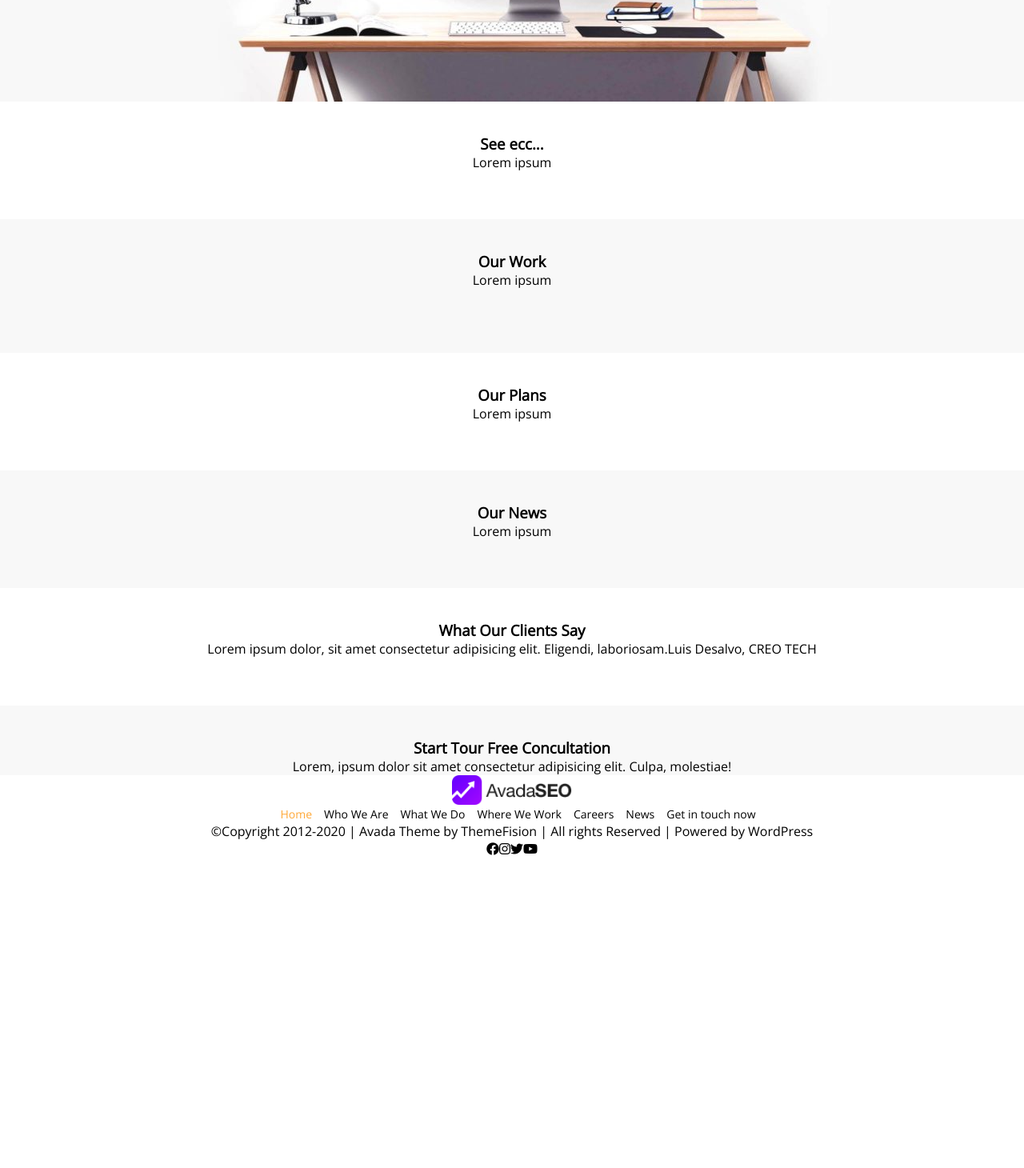
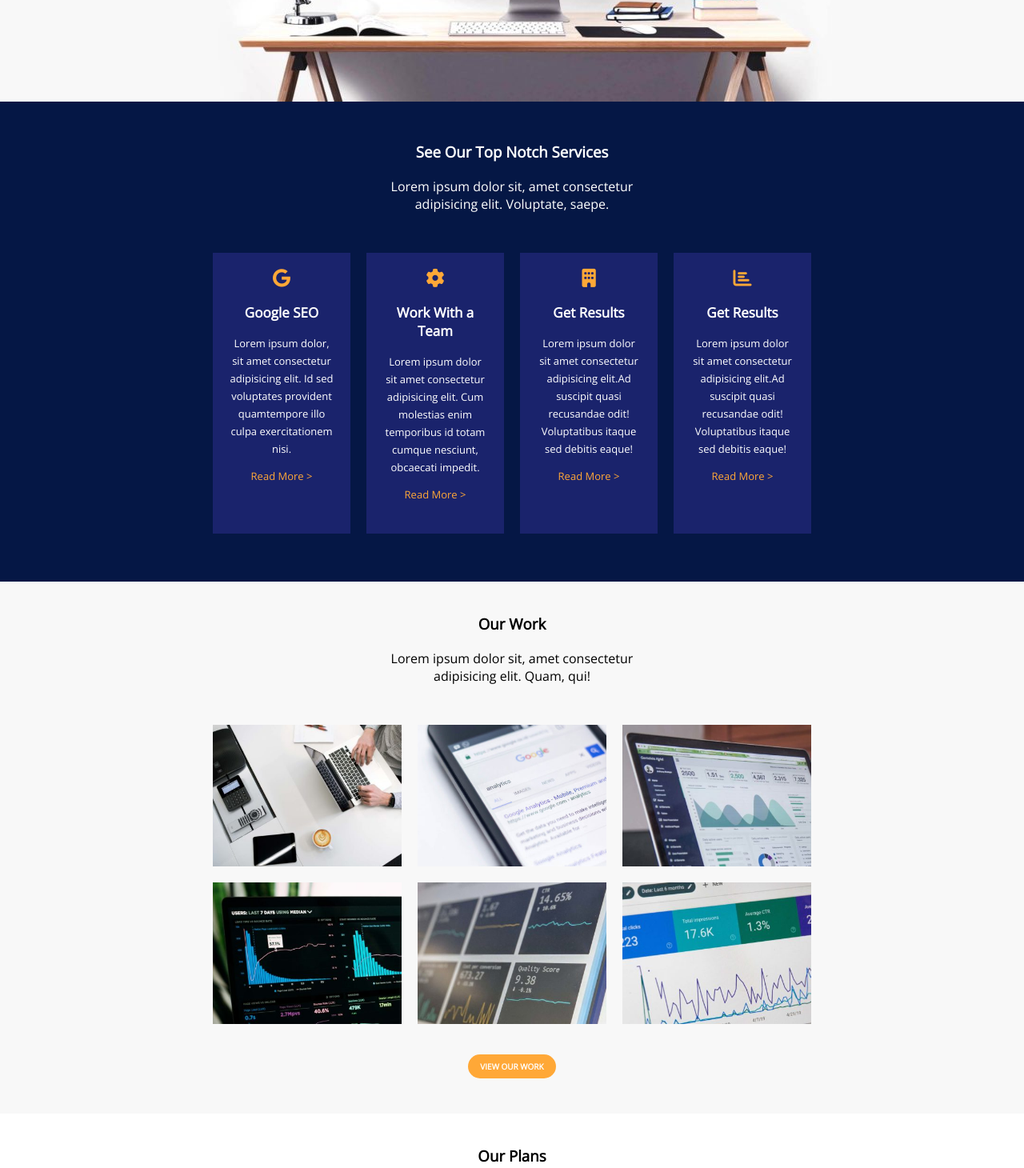
Before and after one commit to nicolofossati/proj-html-vuejs, a Vue app: page / in a window 1280 px wide. Shown: the part 1320-2780 px from the top of the page at 80% size. Before the commit the page ends 2392 px from the top, so only its background shows below. Built offline with nearby package versions, Linux system fonts and the light colour scheme.

Commit message:
Our-work Section completa

```diff
--- a/src/components/Card.vue
+++ b/src/components/Card.vue
@@ -1,7 +1,24 @@
 <!-- Bottone arancione -->
 <template>
-    <div class="card">
-        <i :class="'fa-solid fa-' + icon"></i>
+    <!-- Il primo tipo di Card (bianco)-->
+    <div class="card" id="first-card" v-if="cardtype == 'first'">
+        <i v-if="icon == 'google'" :class="'fa-brands fa-' + icon"></i>
+        <i v-else :class="'fa-solid fa-' + icon"></i>
+        <h4>{{ title }}</h4>
+        <span>{{ content }}</span>
+    </div>
+    <!-- Il secondo tipo di Card (blu)-->
+    <div class="card" id="second-card" v-else-if="cardtype == 'second'">
+        <i v-if="icon == 'google'" :class="'fa-brands fa-' + icon"></i>
+        <i v-else :class="'fa-solid fa-' + icon"></i>
+        <h4>{{ title }}</h4>
+        <span>{{ content }}</span>
+        <span class="read-more">Read More ></span>
+    </div>
+    <!-- Il primo tipo di Card (bianco)-->
+    <div class="card" id="third-card" v-else>
+        <i v-if="icon == 'google'" :class="'fa-brands fa-' + icon"></i>
+        <i v-else :class="'fa-solid fa-' + icon"></i>
         <h4>{{ title }}</h4>
         <span>{{ content }}</span>
     </div>
@@ -13,6 +30,7 @@ export default {
         icon: String,
         title: String,
         content: String,
+        cardtype: String
     }
 }
 </script>
@@ -39,4 +57,17 @@ export default {
         padding-bottom: 20px;
     }
 }
+
+#second-card {
+    background-color: $secondary-light-color;
+    margin: 10px;
+    color: white;
+
+    .read-more {
+        padding-top: 15px;
+        display: block;
+        color: $primary-color;
+    }
+
+}
 </style>
--- a/src/components/PageMain.vue
+++ b/src/components/PageMain.vue
@@ -8,11 +8,11 @@
                         Velit!</span>
                 </div>
                 <div class="card-container">
-                    <Card :icon="'road'" :title="'Estabilish Goals'"
+                    <Card :cardtype="'first'" :icon="'road'" :title="'Estabilish Goals'"
                         :content="'Lorem ipsum dolor, sit amet consectetur adipisicing elit. Id sed voluptates provident quamtempore illo culpa exercitationem nisi.'" />
-                    <card :icon="'video'" :title="'Work With a Team'"
+                    <Card :cardtype="'first'" :icon="'video'" :title="'Work With a Team'"
                         :content="'Lorem ipsum dolor sit amet consectetur adipisicing elit. Cum molestias enim temporibus id totam cumque nesciunt, obcaecati impedit.'" />
-                    <card :icon="'droplet'" :title="'Get Results'"
+                    <Card :cardtype="'first'" :icon="'droplet'" :title="'Get Results'"
                         :content="'Lorem ipsum dolor sit amet consectetur adipisicing elit.Ad suscipit quasi recusandae odit! Voluptatibus itaque sed debitis eaque!'" />
 
                 </div>
@@ -20,28 +20,40 @@
             </div>
         </section>
         <section class="services">
-            <div>
-                <h3>See ecc...</h3>
-                <span>Lorem ipsum</span>
+            <div class="services-content">
+                <div class="section-info">
+                    <h3>See Our Top Notch Services</h3>
+                    <span>Lorem ipsum dolor sit, amet consectetur adipisicing elit. Voluptate, saepe.</span>
+                </div>
                 <div class="card-container">
-                    <div class="card"></div>
-                    <div class="card"></div>
-                    <div class="card"></div>
-                    <div class="card"></div>
+                    <Card :cardtype="'second'" :icon="'google'" :title="'Google SEO'"
+                        :content="'Lorem ipsum dolor, sit amet consectetur adipisicing elit. Id sed voluptates provident quamtempore illo culpa exercitationem nisi.'" />
+                    <Card :cardtype="'second'" :icon="'gear'" :title="'Work With a Team'"
+                        :content="'Lorem ipsum dolor sit amet consectetur adipisicing elit. Cum molestias enim temporibus id totam cumque nesciunt, obcaecati impedit.'" />
+                    <Card :cardtype="'second'" :icon="'building'" :title="'Get Results'"
+                        :content="'Lorem ipsum dolor sit amet consectetur adipisicing elit.Ad suscipit quasi recusandae odit! Voluptatibus itaque sed debitis eaque!'" />
+                    <Card :cardtype="'second'" :icon="'chart-bar'" :title="'Get Results'"
+                        :content="'Lorem ipsum dolor sit amet consectetur adipisicing elit.Ad suscipit quasi recusandae odit! Voluptatibus itaque sed debitis eaque!'" />
+
                 </div>
             </div>
         </section>
         <section class="work">
-            <div>
-                <h3>Our Work</h3>
-                <span>Lorem ipsum</span>
+            <div class="work-content">
+                <div class="section-info">
+                    <h3>Our Work</h3>
+                    <span>Lorem ipsum dolor sit, amet consectetur adipisicing elit. Quam, qui!</span>
+                </div>
                 <div class="card-container work-img-container">
-                    <div class="card"></div>
-                    <div class="card"></div>
-                    <div class="card"></div>
-                    <div class="card"></div>
-                    <div class="card"></div>
-                    <div class="card"></div>
+                    <img src="../img/case-study-gallery-3-1-400x300.jpg" alt="">
+                    <img src="../img/case-study-gallery-2-400x300.jpg" alt="">
+                    <img src="../img/case-study-gallery-1-1-400x300.jpg" alt="">
+                    <img src="../img/case-study-gallery-4-1-400x300.jpg" alt="">
+                    <img src="../img/case-study-gallery-5-1-400x300.jpg" alt="">
+                    <img src="../img/case-study-gallery-6-1-400x300.jpg" alt="">
+                </div>
+                <div class="button-container">
+                    <PrimaryButton :content="'view our work'" />
                 </div>
             </div>
         </section>
@@ -97,11 +109,11 @@ export default {
         return {
         }
     }, components: {
-        Card
+        Card, PrimaryButton
     }
 }
 
-
+import PrimaryButton from './PrimaryButton.vue';
 import Card from './Card.vue';
 </script>
 
@@ -109,6 +121,8 @@ import Card from './Card.vue';
 @use "../styles/colors.scss" as *;
 
 .main-container {
+
+
 
     section {
         padding-top: 40px;
@@ -142,13 +156,10 @@ import Card from './Card.vue';
         .card {
             width: calc(100% /3 - 20px);
             margin: 10px;
-            background-color: white;
         }
     }
 
-    .work-img-container {
-        flex-wrap: wrap;
-    }
+
 
     .meet {
         img {
@@ -156,6 +167,26 @@ import Card from './Card.vue';
         }
     }
 
+    .services {
+        background-color: $secondary-color;
+        color: white;
+        padding: 50px 0;
+    }
 
+
+    .work-img-container {
+        flex-wrap: wrap;
+
+        img {
+            width: calc(100% /3 - 20px);
+            margin: 10px;
+        }
+
+
+    }
+
+    .button-container {
+        padding: 30px 0 50px 0;
+    }
 }
 </style>
--- a/src/styles/colors.scss
+++ b/src/styles/colors.scss
@@ -1,4 +1,5 @@
 $primary-color : #ffa837;
 $secondary-color: #051745;
+$secondary-light-color: #1a236c;
 $tertiary-color: #0369d7;
 $primary-bg-color: #f8f8f8;
```
